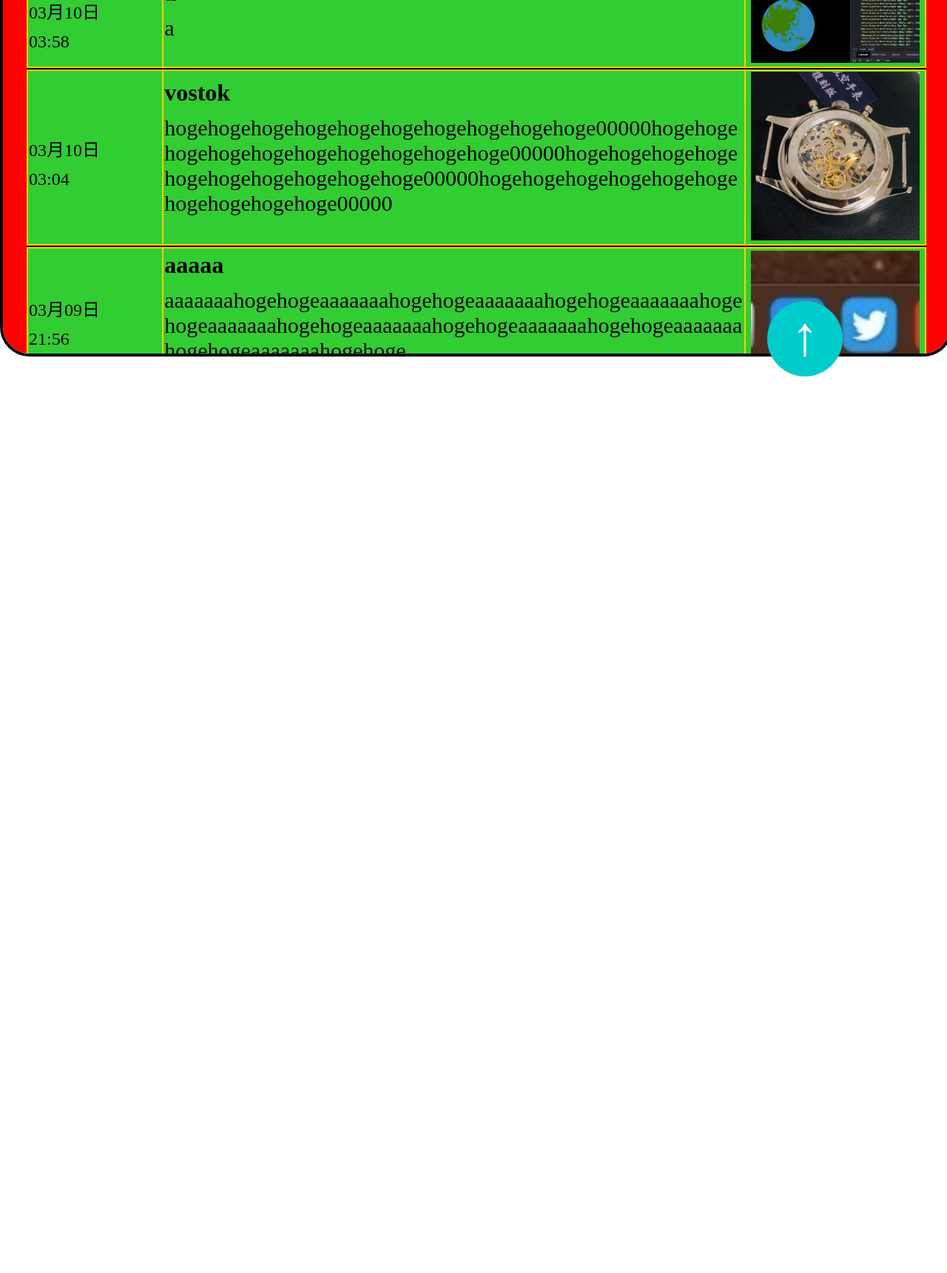
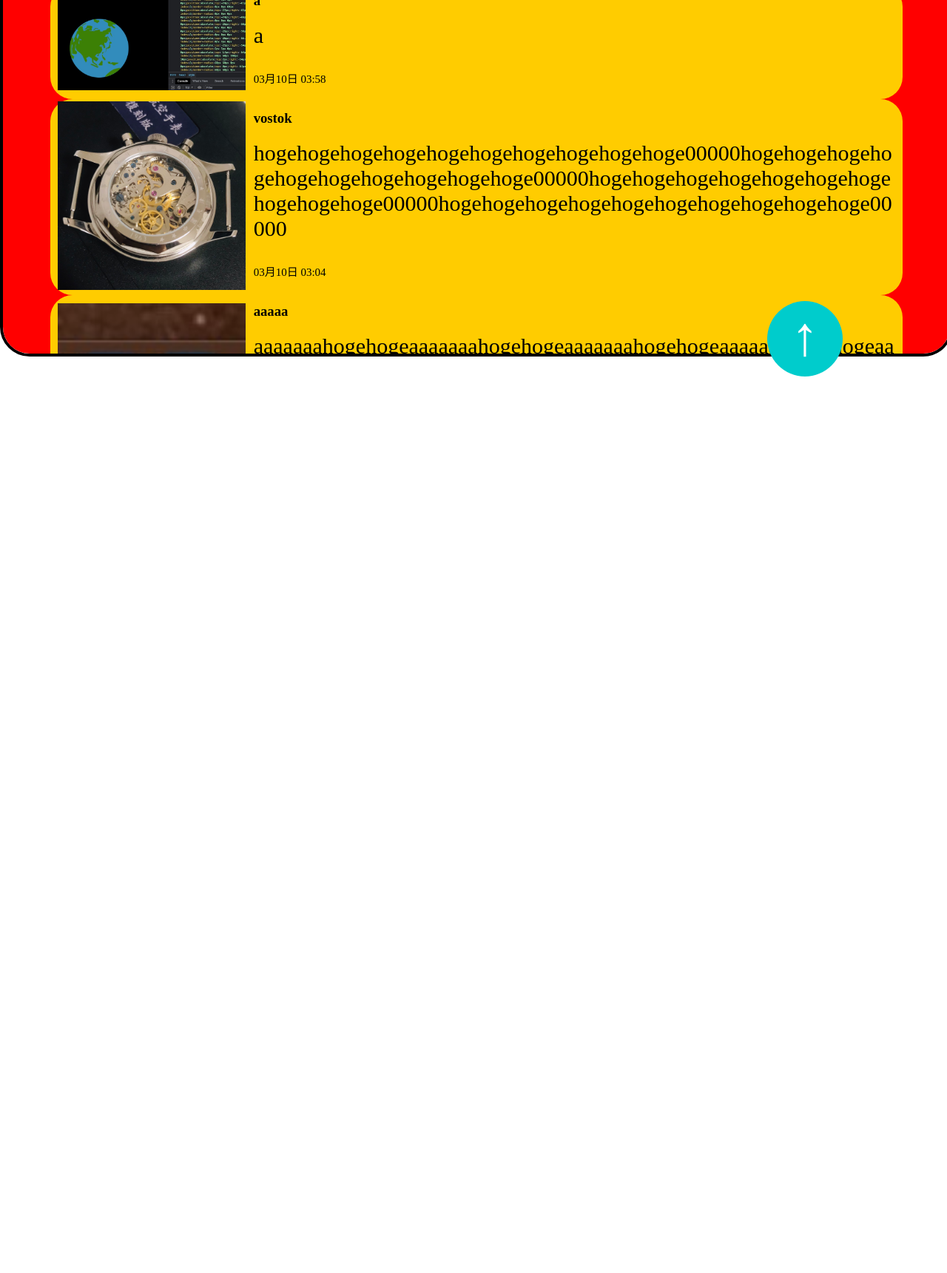
Before and after one commit to Hacker-Davidson/BBS, a PHP site: page / in a window 1280 px wide. Shown: the part 868-2589 px from the top of the page at 74% size. Run offline with PHP 8.4, Linux system fonts and the light colour scheme; some libraries are stand-ins or nearby versions.

Commit message:
Fix:htmlコード整理

```diff
--- a/index.php
+++ b/index.php
@@ -114,15 +114,16 @@ input, textarea{border:2px solid #000;box-sizing:border-box;}
 
 .showImg{width:95%;}
 .lineHeight{line-height:0.5px;}
-#postsTable{border-bottom:solid 2px #000;width:100%;background:#ffcc00;}
+#postsTable{border-radius:30px;width:90%;margin:auto;background:#ffcc00;}
 
-.box0{width:95%; position:relative; right:0; left:0; margin:auto;/*background:skyblue;*/}
-td{flex-wrap:wrap;background:limegreen;}
+/*.box0{width:95%; position:relative; right:0; left:0; margin:auto;}*/
+td{flex-wrap:wrap;background:transparent;}
 
-    .td0{width:15%; font-size:24px;} /*time*/
-    .td1{width:65%;} /*msg*/ .msg{font-size:30px;}
-    .td2{width:20%; text-align:center;} /*photo*/
-    .placeName{line-height:1px;}
+.photo{width:20%; text-align:center;}
+.comment{width:65%;} .msg{font-size:30px;line-break:anywhere;}
+.time{font-size:15px;} /*time*/
+
+.placeName{line-height:1px;}
 </style>
 <link href="https://cdnjs.cloudflare.com/ajax/libs/lightbox2/2.7.1/css/lightbox.css" rel="stylesheet">
 <script src="https://ajax.googleapis.com/ajax/libs/jquery/3.1.1/jquery.min.js"></script>
@@ -178,21 +179,23 @@ td{flex-wrap:wrap;background:limegreen;}
         <?php if( !empty($message_array) ): ?>
         <?php foreach( $message_array as $value ): ?>
             <table id="postsTable">
-                <td class="td0"><!--投稿時間-->
-                    <p><?php echo date('m月d日', strtotime($value['post_date'])); ?></p>
-                    <p class="lineHeight"><?php echo date('H:i', strtotime($value['post_date'])); ?></p>
-                </td>
 
-                <td class="td1"><!--メッセージを表示しているところ-->
-                    <h1 class="placeName" style="line-break:anywhere;"><?php echo $value['view_name']; ?></h1>
-                    <p class="msg" style="line-break:anywhere;"><?php echo $value['message']; ?></p>
-                </td>
-
-                <td class="td2"><!--画像を表示している箇所-->
+                <td class="photo"><!--画像を表示している箇所-->
                     <?php if(!empty ($value['img_data'])){;?>
                         <a href="<?php echo $value['img_data'];?>" data-lightbox="group"><img class="showImg" src = "<?php echo $value['img_data'];?>" alt="">
                     <?php }; ?>
                 </td>
+                <td class="comment"><!--メッセージを表示しているところ-->
+                    <h3 class="placeName" style="line-break:anywhere;"><?php echo $value['view_name']; ?></h3>
+                    <p class="msg"><?php echo $value['message']; ?></p>
+
+                    <p class="time"><!--投稿時間-->
+                        <span><?php echo date('m月d日', strtotime($value['post_date'])); ?></span>
+                        <span class="lineHeight"><?php echo date('H:i', strtotime($value['post_date'])); ?></span>
+                    </p>
+
+                </td>
+
             </table>
         <?php endforeach; ?>
         <?php endif; ?>
```
